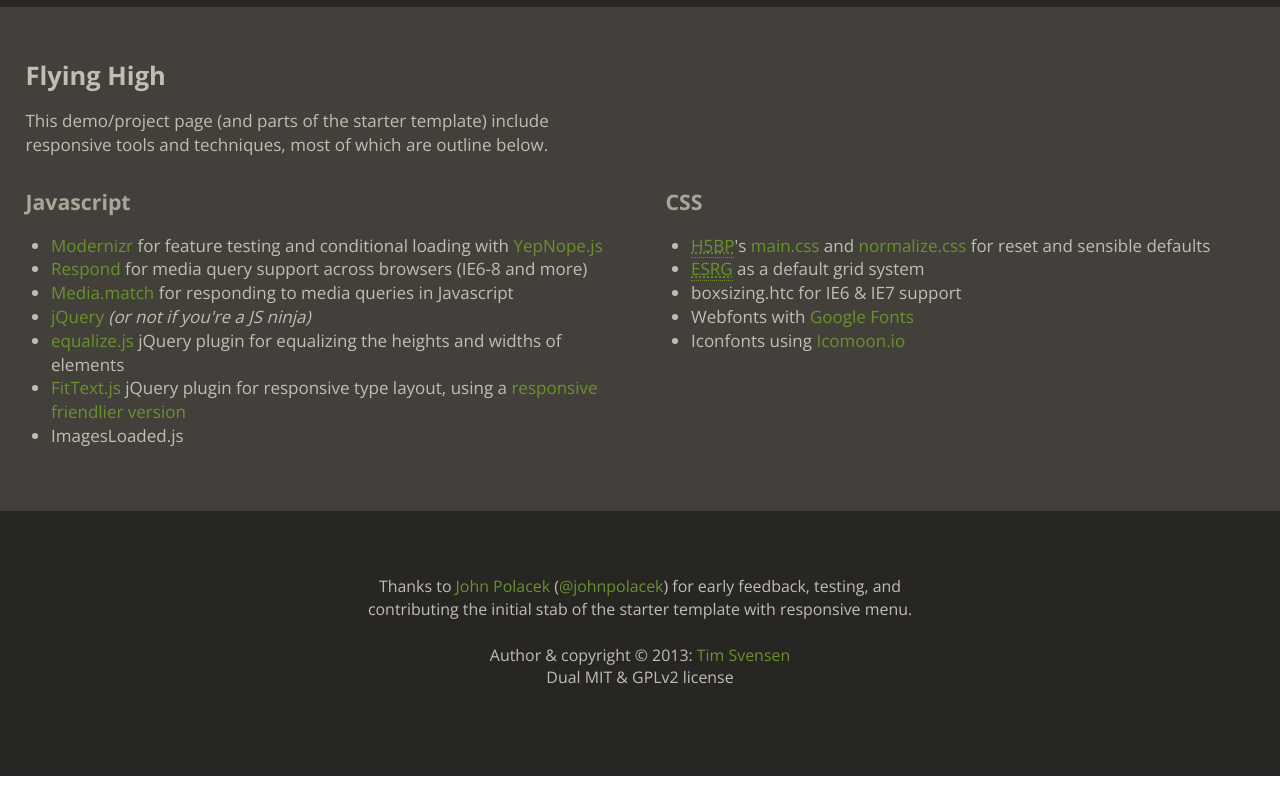
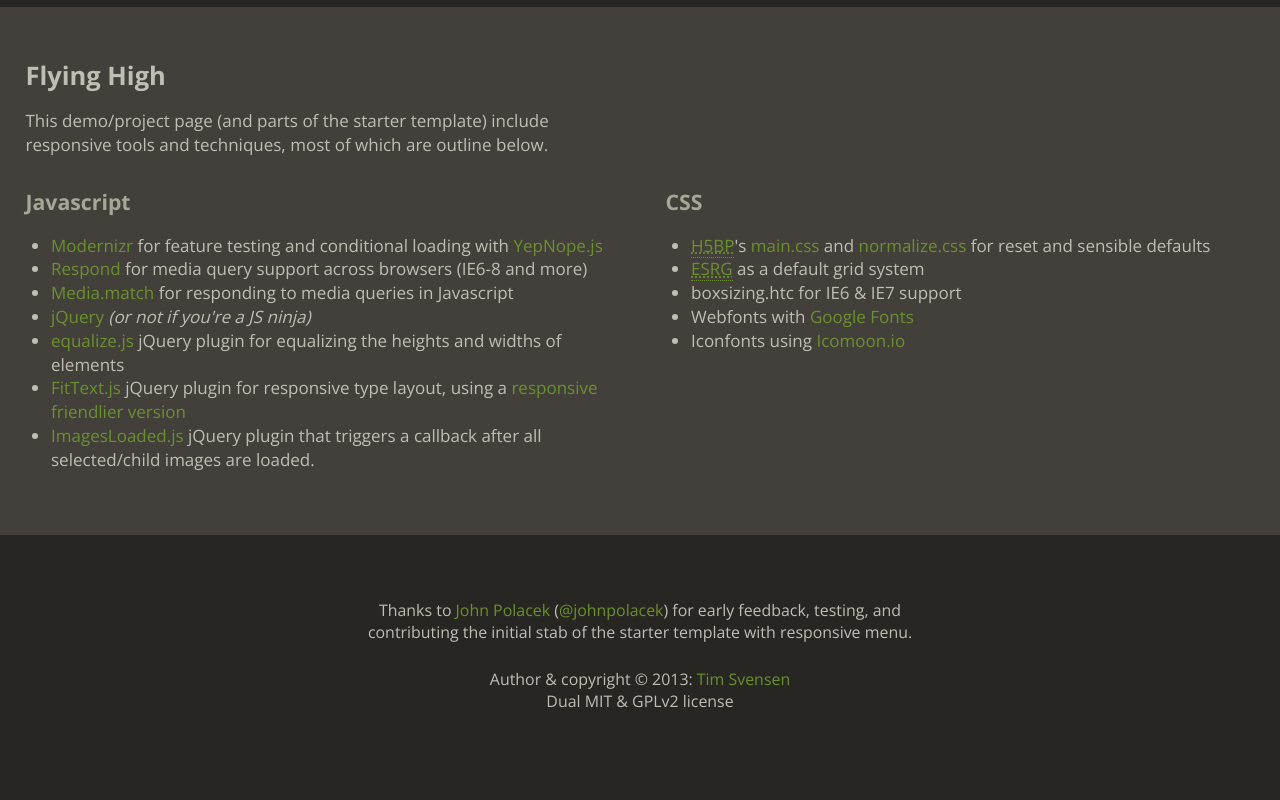
Before and after one commit to tsvensen/Takeoff, a website: page index.html in a window 1280 px wide. Shown: the part 2137-2937 px from the top of the page. Before the commit the page ends 2913 px from the top, so only its background shows below. Drawn offline with nearby package versions, Linux system fonts and the light colour scheme.

Commit message:
Add ImagesLoaded link and description

```diff
--- a/index.html
+++ b/index.html
@@ -221,7 +221,7 @@
             <li><a href="http://tsvensen.github.io/equalize.js/">equalize.js</a> jQuery plugin for equalizing the heights and widths of elements</li>
             <li><a href="http://fittextjs.com/">FitText.js</a> jQuery plugin for responsive type layout, using a <a href="https://github.io/davatron5000/FitText.js/pull/64">responsive friendlier version</a></li>
 
-            <li>ImagesLoaded.js</li>
+            <li><a href="https://github.com/desandro/imagesloaded">ImagesLoaded.js</a> jQuery plugin that triggers a callback after all selected/child images are loaded.</li>
           </ul>
         </li>
       </div>
```
